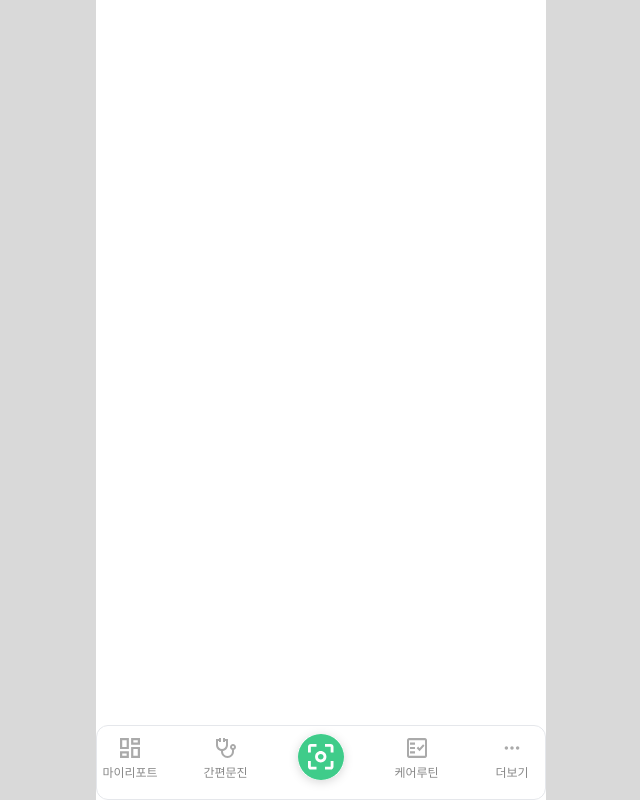
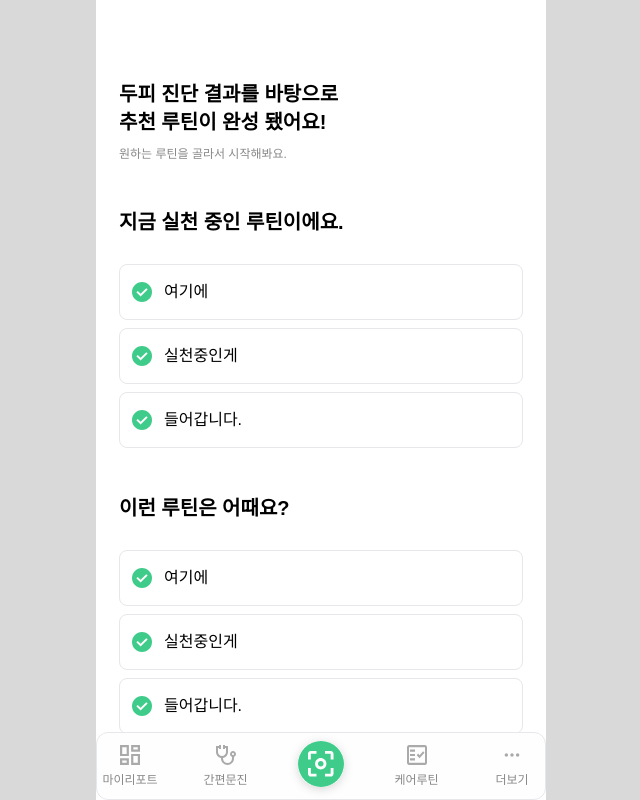
Before and after one commit to junwson9/Hanol, a React (Create React App) app in the folder FE/hanol/: page /set-routine in a window 1280 px wide. Shown: the whole page, without its empty margins (319-959 px from the left). Built offline with nearby package versions, Linux system fonts and the light colour scheme; a web font is replaced by a local one.

Commit message:
FEAT: routine publishing
Former-commit-id: 1c7c611c7df76c63e858db34dc1402def4f80585

```diff
--- a/FE/hanol/src/App.css
+++ b/FE/hanol/src/App.css
@@ -4,4 +4,5 @@
 	margin: 0 auto; /* 중앙 정렬을 위해 가운데 정렬 */
 	background-color: white;
 	height: 100vh;
+	overflow-y: auto;
 }
--- a/FE/hanol/src/App.tsx
+++ b/FE/hanol/src/App.tsx
@@ -4,6 +4,7 @@ import Login from './pages/auth/login';
 import LoginError from './pages/auth/loginError';
 import './App.css';
 import Home from 'pages/home';
+import SetRoutine from 'pages/routine/setRoutine';
 import NavBar from 'components/common/NavBar';
 
 function App() {
@@ -12,6 +13,7 @@ function App() {
       <div className="grid grid-cols-6 gap-[10px] mx-[23px]">
         <Routes>
           <Route path="/login" element={<Login />} />
+          <Route path="/set-routine" element={<SetRoutine />} />
         </Routes>
       </div>
       <Routes>
--- a/FE/hanol/src/components/common/NavBar.tsx
+++ b/FE/hanol/src/components/common/NavBar.tsx
@@ -36,7 +36,7 @@ function NavBar() {
   }, [location]);
 
   return (
-    <div className="fixed bottom-0 h-[75px] max-w-[450px] w-full rounded-xl border">
+    <div className="fixed bottom-0 h-18 max-w-[450px] w-full rounded-xl border bg-White" style={{ zIndex: 20 }}>
       <div className="flex justify-between">
         <button
           className="flex flex-col items-center justify-center w-[66px] h-[66px] gap-[7px]"
@@ -62,7 +62,11 @@ function NavBar() {
           }}
         >
           {selectedMenu === 'examination' ? <Examination /> : <ExaminationUnActive />}
-          <p className={`${selectedMenu === 'examination' ? 'text-NavActive' : 'text-GrayForText'} text-xs`}>
+          <p
+            className={`${
+              selectedMenu === 'examination' ? 'text-NavActive' : 'text-GrayForText'
+            } text-xs whitespace-nowrap`}
+          >
             간편문진
           </p>
         </button>
@@ -82,7 +86,13 @@ function NavBar() {
           }}
         >
           {selectedMenu === 'routine' ? <Routine /> : <RoutineUnActive />}
-          <p className={`${selectedMenu === 'routine' ? 'text-NavActive' : 'text-GrayForText'} text-xs`}>케어루틴</p>
+          <p
+            className={`${
+              selectedMenu === 'routine' ? 'text-NavActive' : 'text-GrayForText'
+            } text-xs whitespace-nowrap`}
+          >
+            케어루틴
+          </p>
         </button>
         <button
           className="flex flex-col items-center justify-center w-[66px] h-[66px] gap-[7px]"
@@ -92,7 +102,11 @@ function NavBar() {
           }}
         >
           {selectedMenu === 'about' ? <About /> : <AboutUnActive />}
-          <p className={`${selectedMenu === 'about' ? 'text-NavActive' : 'text-GrayForText'} text-xs`}>더보기</p>
+          <p
+            className={`${selectedMenu === 'about' ? 'text-NavActive' : 'text-GrayForText'} text-xs whitespace-nowrap`}
+          >
+            더보기
+          </p>
         </button>
       </div>
     </div>
--- /dev/null
+++ b/FE/hanol/src/pages/routine/setRoutine.tsx
@@ -0,0 +1,54 @@
+// import { ReactComponent as CheckUnactive } from 'assets/icons/check-unactive.svg';
+import { ReactComponent as Check } from 'assets/icons/check.svg';
+
+function SetRoutine() {
+  return (
+    <>
+      <p className="text-xl  text-left font-bold mt-20 col-start-1 col-end-5 whitespace-nowrap">
+        두피 진단 결과를 바탕으로
+        <br />
+        추천 루틴이 완성 됐어요!
+      </p>
+      <p className=" text-xs text-left text-GrayForText col-start-1 col-end-5 whitespace-nowrap">
+        원하는 루틴을 골라서 시작해봐요.
+      </p>
+      <p className="text-xl  text-left font-bold mt-9 col-start-1 col-end-5 whitespace-nowrap">
+        지금 실천 중인 루틴이에요.
+      </p>
+      <div className="mt-2.5 col-start-1 col-end-7">
+        <div className="flex h-14 mt-2 border rounded-lg items-center gap-2.5 whitespace-nowrap">
+          <Check className="ml-2.5" />
+          여기에
+        </div>
+        <div className="flex h-14 mt-2 border rounded-lg items-center gap-2.5 whitespace-nowrap">
+          <Check className="ml-2.5" />
+          실천중인게
+        </div>
+        <div className="flex h-14 mt-2 border rounded-lg items-center gap-2.5 whitespace-nowrap">
+          <Check className="ml-2.5" />
+          들어갑니다.
+        </div>
+      </div>
+      <p className="text-xl  text-left font-bold mt-9 col-start-1 col-end-5 whitespace-nowrap">이런 루틴은 어때요?</p>
+      <div className="mt-2.5 col-start-1 col-end-7">
+        <div className="flex h-14 mt-2 border rounded-lg items-center gap-2.5 whitespace-nowrap">
+          <Check className="ml-2.5" />
+          여기에
+        </div>
+        <div className="flex h-14 mt-2 border rounded-lg items-center gap-2.5 whitespace-nowrap">
+          <Check className="ml-2.5" />
+          실천중인게
+        </div>
+        <div className="flex h-14 mt-2 border rounded-lg items-center gap-2.5 whitespace-nowrap">
+          <Check className="ml-2.5" />
+          들어갑니다.
+        </div>
+        <div className="flex h-14 mt-2 border rounded-lg items-center gap-2.5 whitespace-nowrap">
+          <Check className="ml-2.5" />
+          들어갑니다.
+        </div>
+      </div>
+    </>
+  );
+}
+export default SetRoutine;
```
Also changed, not shown: FE/hanol/src/assets/icons/check-unactive.svg (added), FE/hanol/src/assets/icons/check.svg (added).
